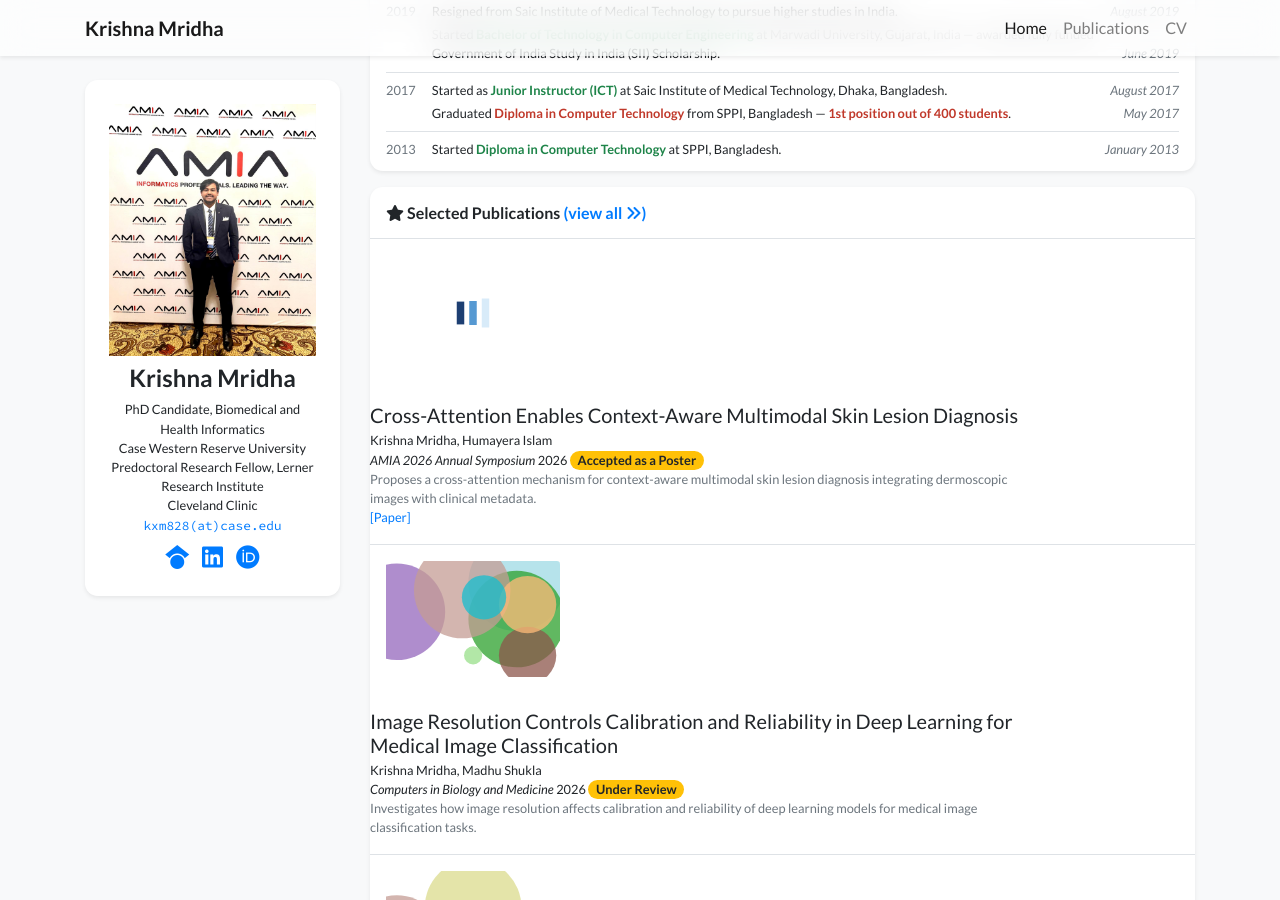
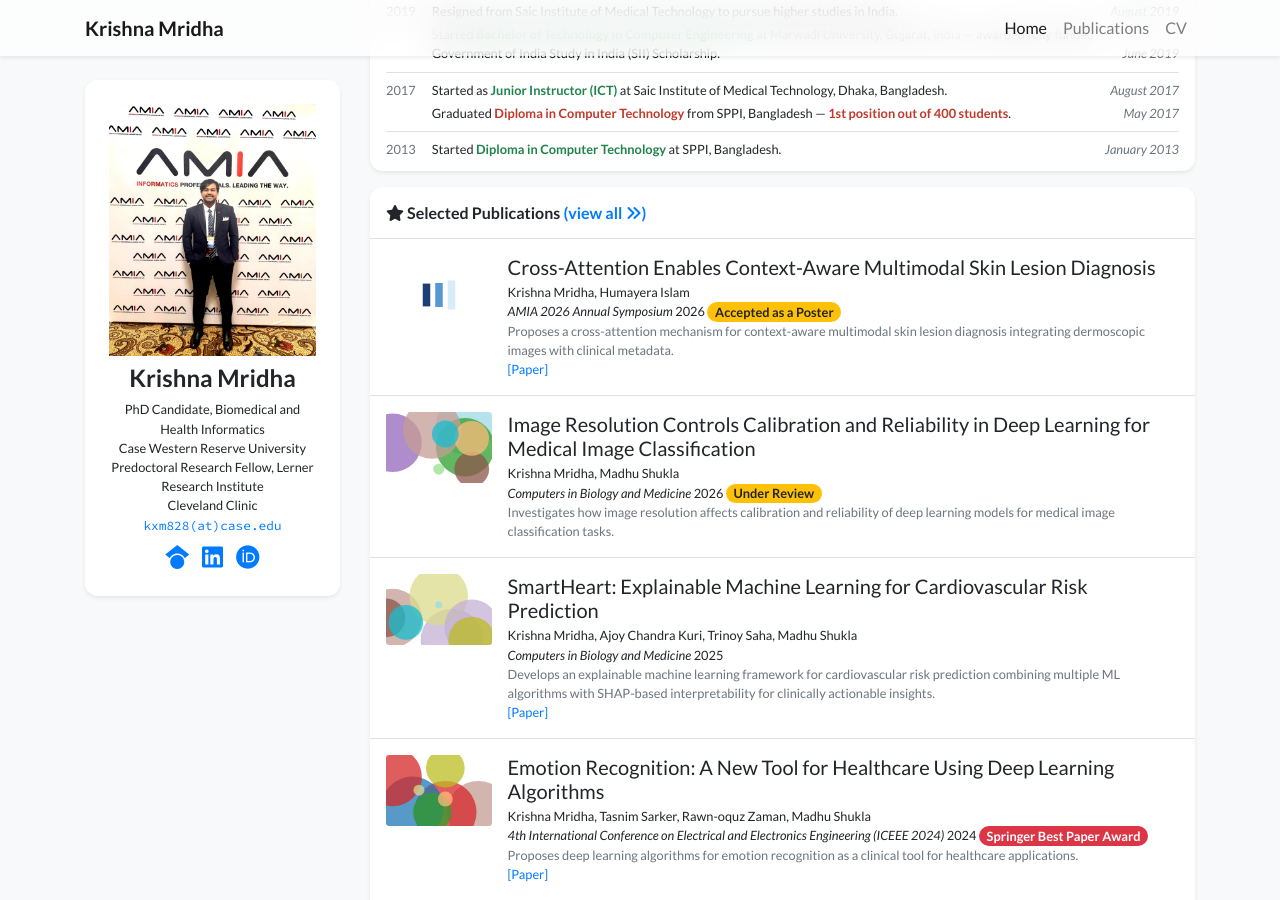
Before and after one commit to KrishnaMridha/krishnamridha.github.io, a Jekyll site: the page built from index.html, in a window 1280 px wide and 900 px high, scrolled down 2520 px. Built offline with Jekyll 4.4.1, drawn with Linux system fonts in a browser that asks for light colours; nearby versions of some CDN libraries; a style sheet for code colours, icons or effects is not loaded.

Commit message:
Update publication_item.html

```diff
--- a/_includes/widgets/publication_item.html
+++ b/_includes/widgets/publication_item.html
@@ -1,7 +1,7 @@
 {% assign item = include.item %}
 <div class="d-none d-md-block">
     <div class="row no-gutters {% unless include.hide_bottom_border %}border-bottom{% endunless %} border-gray">
-        <div class="col-md-4 col-xl-3 mb-md-0 p-md-3">
+        <div class="col-md-3 col-xl-2 mb-md-0 p-md-3">
             {%- if item.cover -%}
             <img data-src="{{ item.cover | relative_url }}" alt="{{ item.title }}" class="lazy w-100 rounded-sm" src="{{ '/assets/images/empty_300x200.png' | relative_url }}">
             {%- else -%}
```
